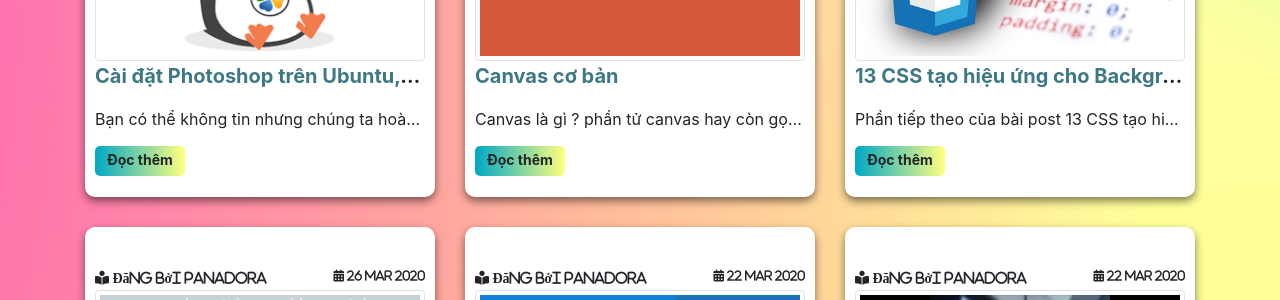
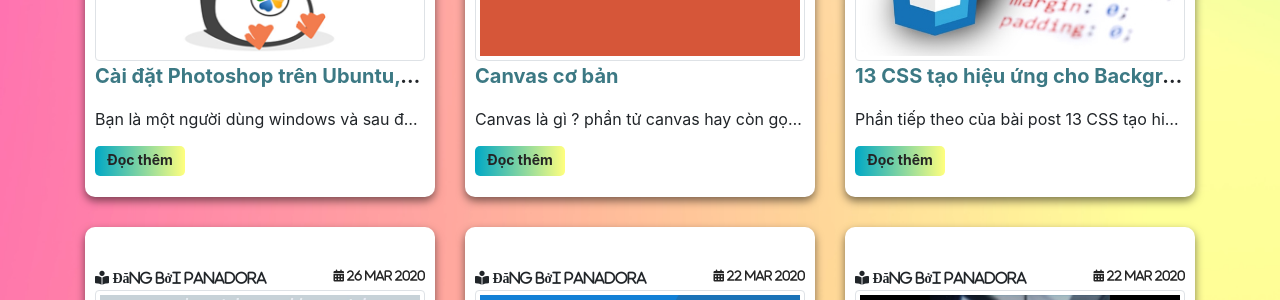
Before and after one commit to panadorado/panadora.github.io, a Jekyll site: the page built from index.html, in a window 1280 px wide. Shown: the part 519-819 px from the top of the page. Built offline with Jekyll 4.4.1, drawn with Linux system fonts in a browser that asks for light colours; nearby versions of some CDN libraries; the list of posts is cut into pages by our own code.

Commit message:
Update 2020-3-28-cai-dat-photoshop-tren-ubuntu-linux.md

```diff
--- a/_posts/2020-3-28-cai-dat-photoshop-tren-ubuntu-linux.md
+++ b/_posts/2020-3-28-cai-dat-photoshop-tren-ubuntu-linux.md
@@ -3,7 +3,7 @@ thumbnail: 2020328PtsCs6.png
 title: "Cài đặt Photoshop trên Ubuntu, Linux"
 layout: post
 author: Panadora
-excerpt: Bạn có thể không tin nhưng chúng ta hoàn toàn có thể cài đặt Photoshop trên Ubuntu, Linux một cách dễ dàng theo một phương thức đặt biệt.
+excerpt: Bạn là một người dùng windows và sau đó bạn chuyển sang dùng 1 hệ điều hành xa lạ để trải nghiệm đó là Ubuntu/Linux
 ---
 
 **Bạn là một người dùng windows và sau đó bạn chuyển sang dùng 1 hệ điều hành xa lạ để trải nghiệm đó là Ubuntu/Linux , điều đầu tiêp đập vào mắt bạn là ở 1 HĐH này là mới mẽ mang một loại cách tính năng khác lạ v.v.**
```
